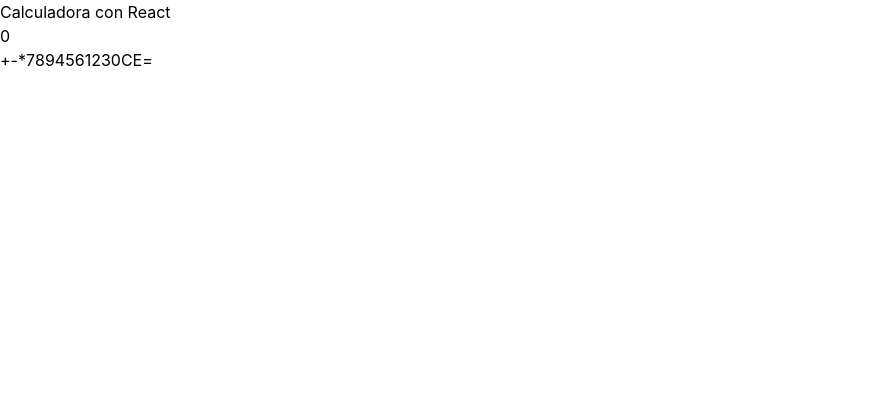
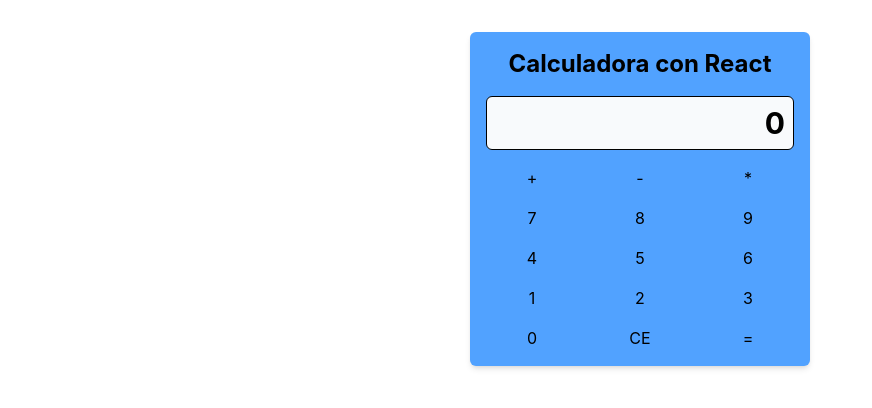
Before and after one commit to victorvzn/bootcamp-frontend-python-g30-jv, a React (Vite) app in the folder semana09/dia02-04-react-calculadora/: page / in a window 1280 px wide. Shown: the top 408 px of the page, without its empty margins (0-872 px from the left). Built offline with nearby package versions, Linux system fonts and the light colour scheme.

Commit message:
semana9, dia02, 04, react calculadora parte2

```diff
--- a/semana09/dia02-04-react-calculadora/src/App.jsx
+++ b/semana09/dia02-04-react-calculadora/src/App.jsx
@@ -47,13 +47,20 @@ const App = () => {
   }
 
   return (
-    <main>
-      <h1>Calculadora con React</h1>
+    <main className="bg-blue-400 w-85 mx-auto mt-8 p-4 rounded-md shadow-md">
+      <h1 className="text-2xl font-bold text-center mb-4">
+        Calculadora con React
+      </h1>
 
-      <section>
-        <input id="inputDisplay" readonly value={numeroActual} />
+      <section className="flex flex-col gap-4">
+        <input
+          className="border p-2 text-right text-3xl font-bold rounded-md bg-slate-50"
+          id="inputDisplay"
+          readonly
+          value={numeroActual}
+        />
 
-        <div class="botones">
+        <div className="grid grid-cols-3 gap-4">
           {operaciones.map(operacion => {
             return (
               <button class="button" onClick={handleButton}>
@@ -62,16 +69,13 @@ const App = () => {
             )
           })}
 
-          <button class="button" onClick={handleButton}>7</button>
-          <button class="button" onClick={handleButton}>8</button>
-          <button class="button" onClick={handleButton}>9</button>
-          <button class="button" onClick={handleButton}>4</button>
-          <button class="button" onClick={handleButton}>5</button>
-          <button class="button" onClick={handleButton}>6</button>
-          <button class="button" onClick={handleButton}>1</button>
-          <button class="button" onClick={handleButton}>2</button>
-          <button class="button" onClick={handleButton}>3</button>
-          <button class="button" onClick={handleButton}>0</button>
+          {numeros.map(numero => {
+            return (
+              <button class="button" onClick={handleButton}>
+                {numero}
+              </button>
+            )
+          })}
 
           {acciones.map(accion => {
             return (
```
